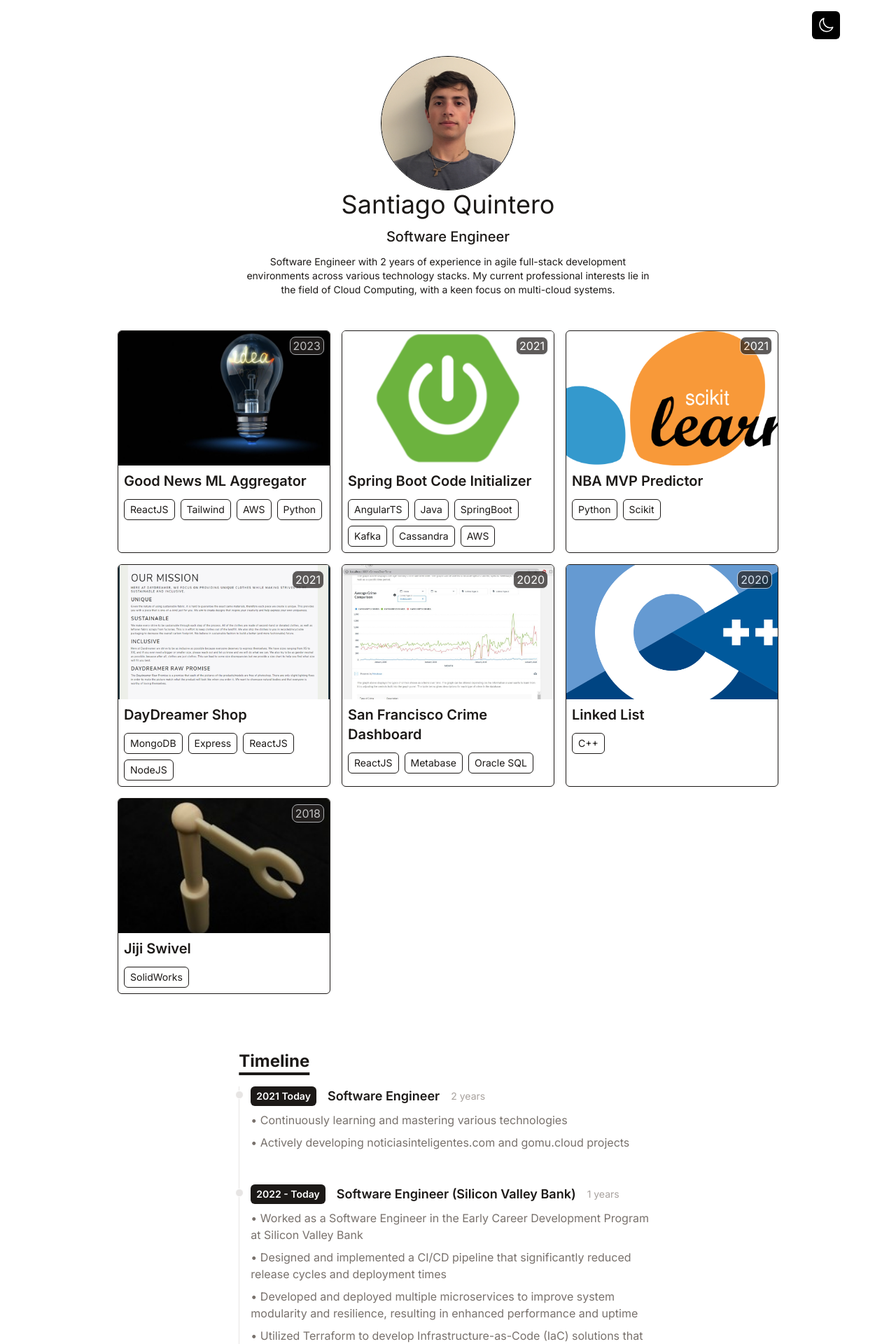
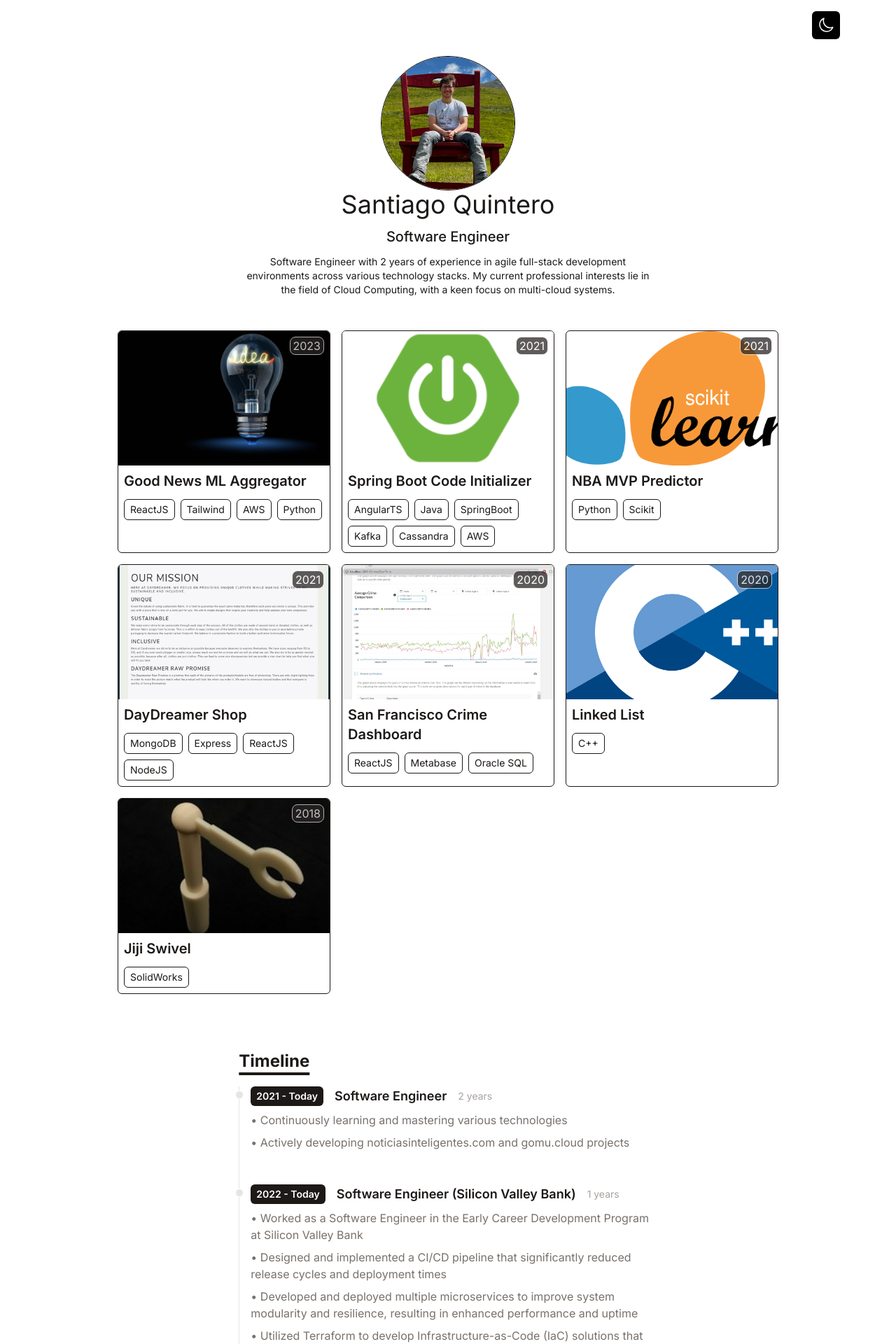
Before and after one commit to QuinteroSantiago/santiago-quintero-quiroga-portfolio, a React (Vite) app: page / in a window 1280 px wide. Shown: the top 1920 px of the page at 70% size. Built offline with nearby package versions, Linux system fonts and the light colour scheme; a web font is replaced by a local one.

Commit message:
Add google analytics tag

```diff
--- a/index.html
+++ b/index.html
@@ -12,6 +12,14 @@
     <link rel="preconnect" href="https://fonts.googleapis.com">
     <link rel="preconnect" href="https://fonts.gstatic.com" crossorigin>
     <link href="https://fonts.googleapis.com/css2?family=Inter:wght@100;300;400;500;600;700&family=Syne+Mono&display=swap" rel="stylesheet">
+    <script async src="https://www.googletagmanager.com/gtag/js?id=G-EE7XJQ80HV"></script>
+    <script>
+      window.dataLayer = window.dataLayer || [];
+      function gtag() { dataLayer.push(arguments); }
+      gtag('js', new Date());
+
+      gtag('config', 'G-EE7XJQ80HV');
+    </script>
   </head>
   <body>
     <div id="root"></div>
--- a/src/components/Intro.jsx
+++ b/src/components/Intro.jsx
@@ -4,7 +4,8 @@
    return (
       <div className="flex items-center justify-center flex-col text-center pt-20 pb-6">
          <img
-            src="/assets/mcard_picture.jpg"
+            // src="/assets/mcard_picture.jpg"
+            src="/assets/IMG_2077.jpg"
             alt="portfolio"
             className="rounded-full w-48 h-48 object-cover cursor-pointer border border-black dark:border-white"
          />
--- a/src/data/timeline.js
+++ b/src/data/timeline.js
@@ -1,6 +1,6 @@
 export default [
     {
-        year: '2021 Today',
+        year: '2021 - Today',
         title: 'Software Engineer',
         duration: '2 years',
         details:
```
Also changed, not shown: public/assets/IMG_2077.jpg (added).
